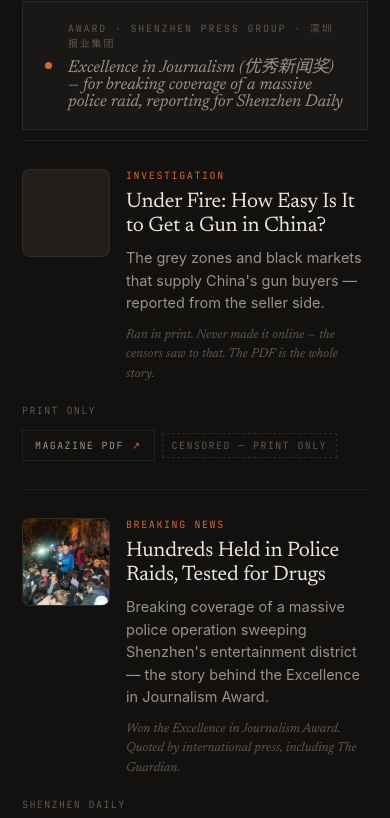
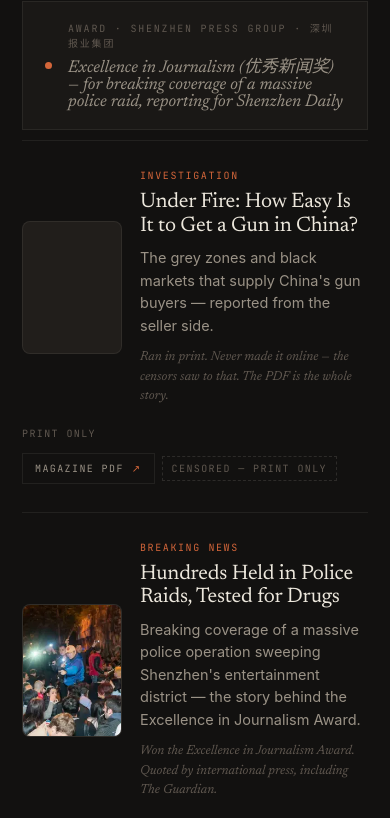
Before and after one commit to skygidge/personal-website, a website: page index.html in a window 390 px wide. Shown: the part 2579-3397 px from the top of the page. Drawn offline with Linux system fonts and the light colour scheme.

Commit message:
Mobile: taller portrait writing thumbnail, centered, closes text gap
Writing list (writing.html + homepage) on <=900px: thumbnail goes from an
88px square to a ~100px portrait tile (aspect-ratio 3/4), vertically centered
beside the text. Removes the tall empty gap beside taller text; magazine-page
PDFs show more of each cover. CSS-only; no markup/build change.

Co-Authored-By: Claude Opus 4.8 (1M context) <noreply@anthropic.com>

```diff
--- a/index.html
+++ b/index.html
@@ -215,9 +215,9 @@
     .aic.span2{grid-column:span 1}
     .intro .grid{grid-template-columns:1fr;gap:16px}
     .wlist .w{grid-template-columns:1fr !important}
-    .wlist .w.has-thumb{grid-template-columns:88px 1fr !important;column-gap:16px}
+    .wlist .w.has-thumb{grid-template-columns:100px 1fr !important;column-gap:18px}
     .wlist .w.has-thumb .wside{grid-column:1 / -1}
-    .w-thumb{width:88px;aspect-ratio:1/1}
+    .wlist .w.has-thumb .w-thumb{width:100px;aspect-ratio:3/4;align-self:center}
     .wlist .wp{text-align:left}
     .wside{align-items:flex-start}
     .wacts{flex-direction:row;align-items:center;flex-wrap:wrap}
@@ -342,7 +342,7 @@ See all 50
   <div class="wd">Romance on a budget in the world&#39;s hardware capital.</div><div class="wn">One of the most-read things I wrote. Also the most fun to write — the two are probably related.</div></div>
   <div class="wside"><div class="wp">That&#39;s Magazines</div><div class="wacts"><a href="https://www.thatsmags.com/china/post/14723/bang-for-your-buck-cheap-dates" target="_blank" rel="noopener">Read it <span class="ar">↗</span></a></div></div>
 </div>
-<div class="wlist-foot"><a class="more" href="writing.html"><span>See all 57 articles</span><span class="ar">→</span></a><span class="lab">49 more across 8 sections</span></div>
+<div class="wlist-foot"><a class="more" href="writing.html"><span>See 57 more articles</span><span class="ar">→</span></a><span class="lab">a selection — 49 more across 8 sections</span></div>
 <!--/BUILD:wlist--></div>
       </div>
     </section>
```
Also changed, not shown: writing.html (+2 -2 lines).
